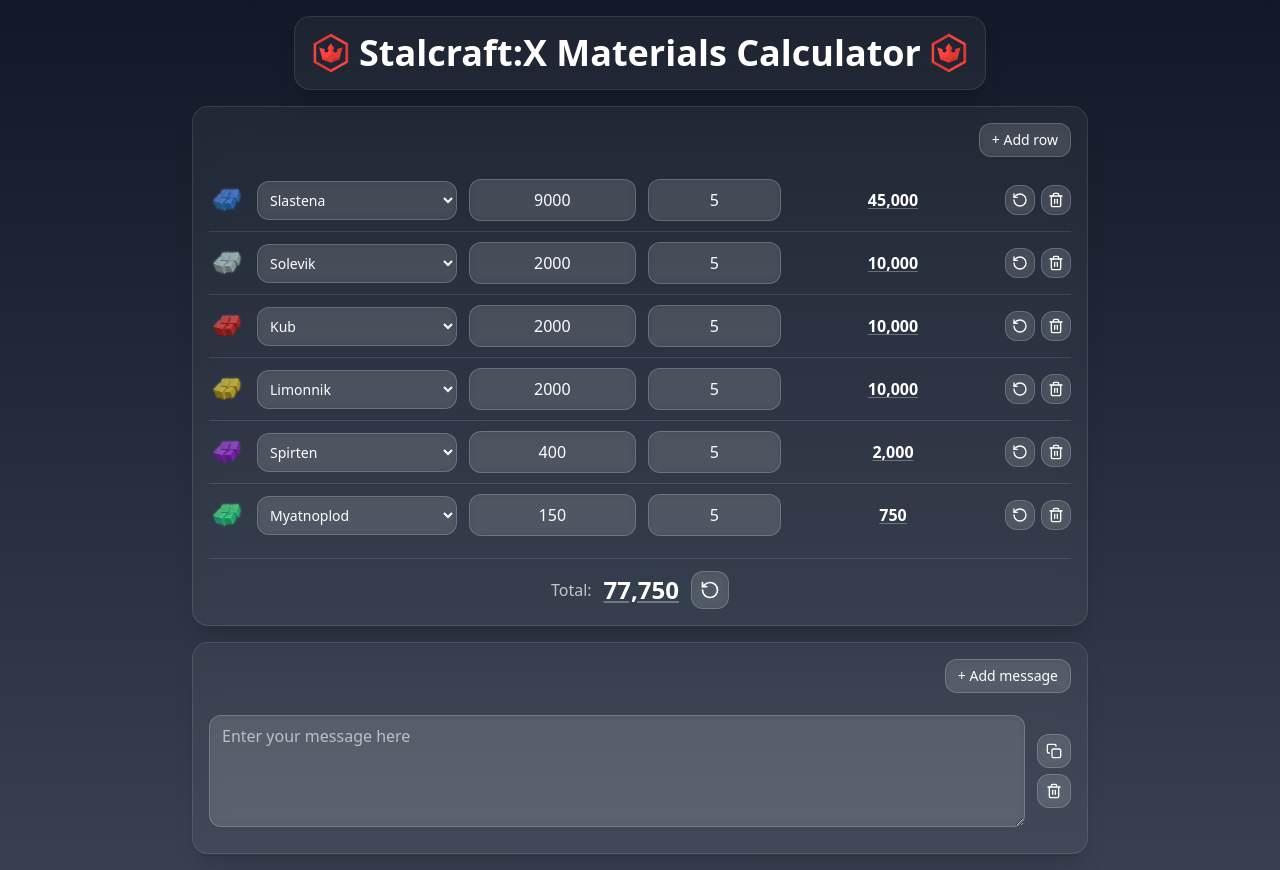
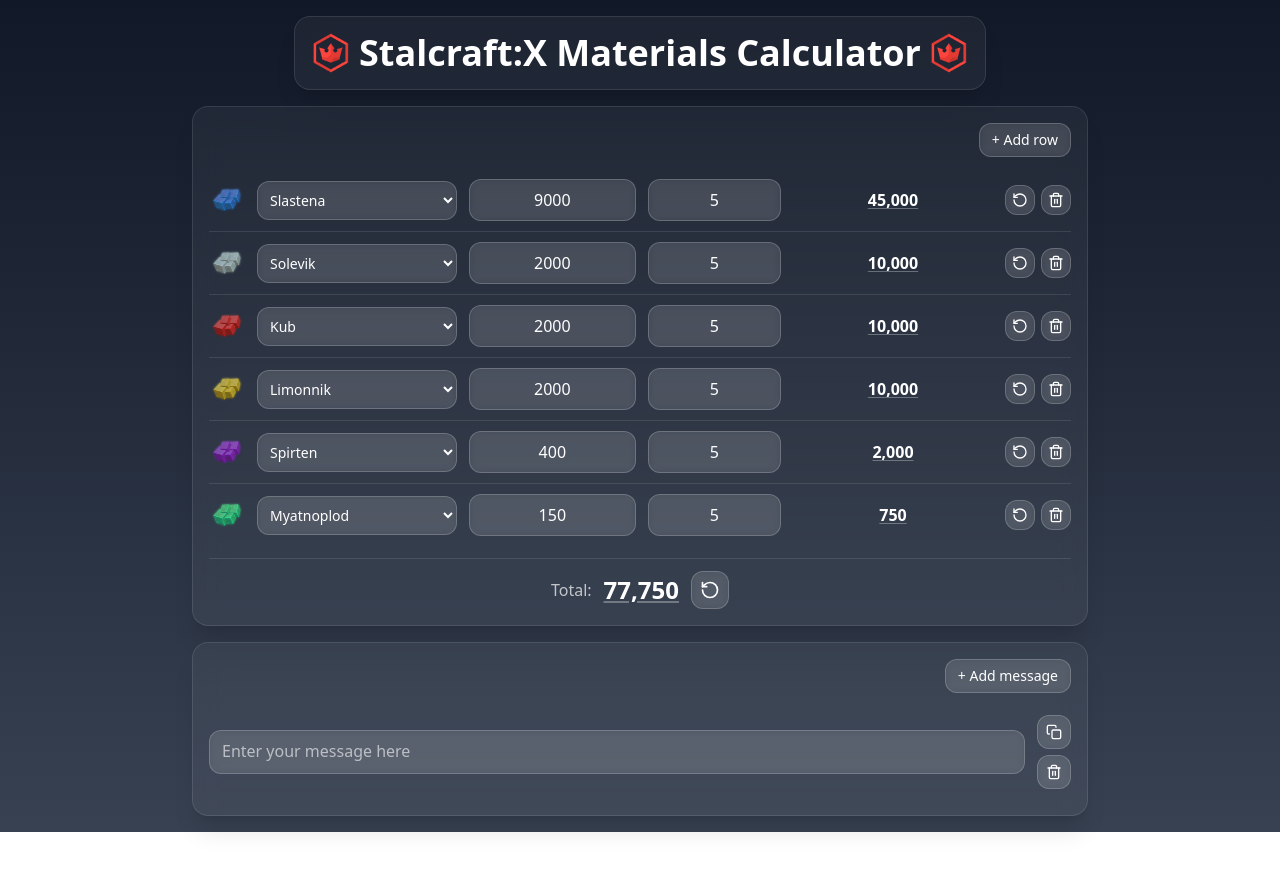
Before and after one commit to Falxns/sc-calculator-app, a React (Vite) app: page / in a window 1280 px wide. Both pictures are taken after typing "5", "5", "5", "5", "5", "5" into the empty fields and a click on the button "+ Add message". After the commit the page ends 832 px from the top, so only its background shows below. Built offline with nearby package versions, Linux system fonts and the light colour scheme.

Commit message:
upd: messages layout

```diff
--- a/src/components/MessageComponent/MessageComponent.tsx
+++ b/src/components/MessageComponent/MessageComponent.tsx
@@ -1,4 +1,4 @@
-import React from 'react';
+import { useState } from 'react';
 import type { Message } from '../../types';
 import CopyIcon from '../icons/CopyIcon';
 import TrashIcon from '../icons/TrashIcon';
@@ -10,6 +10,8 @@
   handleDeleteMessage: (id: string) => void;
 }
 
+const COLLAPSE_CHAR_LIMIT = 60;
+
 const MessageComponent = ({
   message,
   handleChangeMessage,
@@ -17,17 +19,32 @@
   handleDeleteMessage,
 }: MessageComponentProps) => {
   const { id, content } = message;
+  const [isFocused, setIsFocused] = useState(false);
+
+  const isMultiline = content.includes('\n') || content.length > COLLAPSE_CHAR_LIMIT;
+  const isExpanded = isFocused || isMultiline;
 
   return (
-    <div className="flex items-stretch gap-3 w-full py-2.5 border-b border-white/10 last:border-b-0">
+    <div
+      className={`flex gap-3 w-full py-2.5 border-b border-white/10 last:border-b-0 ${isExpanded ? 'items-start' : 'items-center'}`}
+    >
       <textarea
-        className="input flex-1 min-w-0 min-h-28 py-2 px-3 text-base resize-y"
+        className={`input flex-1 min-w-0 py-2 px-3 text-base transition-[min-height] duration-200 ${
+          isExpanded
+            ? 'min-h-[5.5rem] resize-y'
+            : 'min-h-[2.75rem] max-h-[2.75rem] overflow-hidden resize-none'
+        }`}
+        rows={isExpanded ? 3 : 1}
         value={content}
         onChange={(e) => handleChangeMessage(id, e)}
+        onFocus={() => setIsFocused(true)}
+        onBlur={() => setIsFocused(false)}
         placeholder="Enter your message here"
         aria-label={`Message ${id.slice(0, 8)}...`}
       />
-      <div className="flex flex-col justify-center gap-1.5 shrink-0">
+      <div
+        className={`flex flex-col gap-1.5 shrink-0 ${isExpanded ? 'pt-1' : ''}`}
+      >
         <button
           type="button"
           className="btn w-auto p-2"
```
